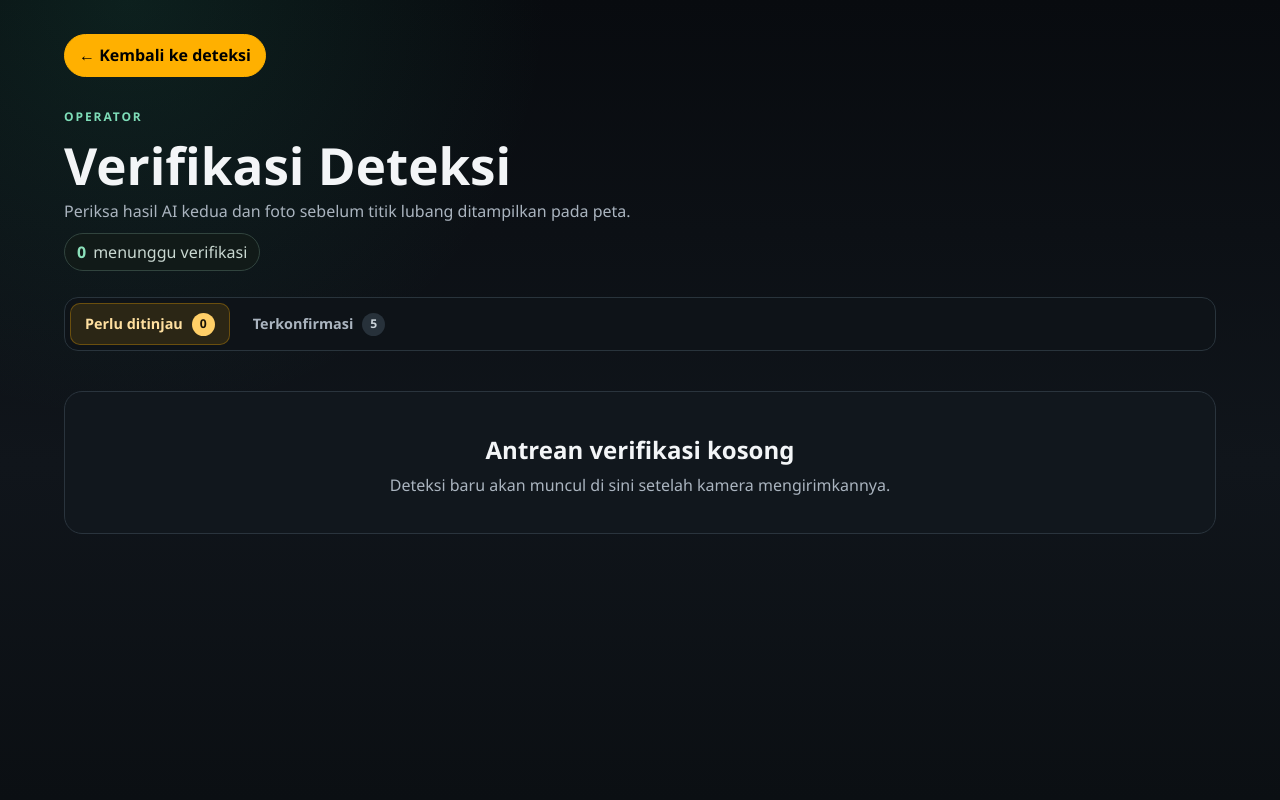
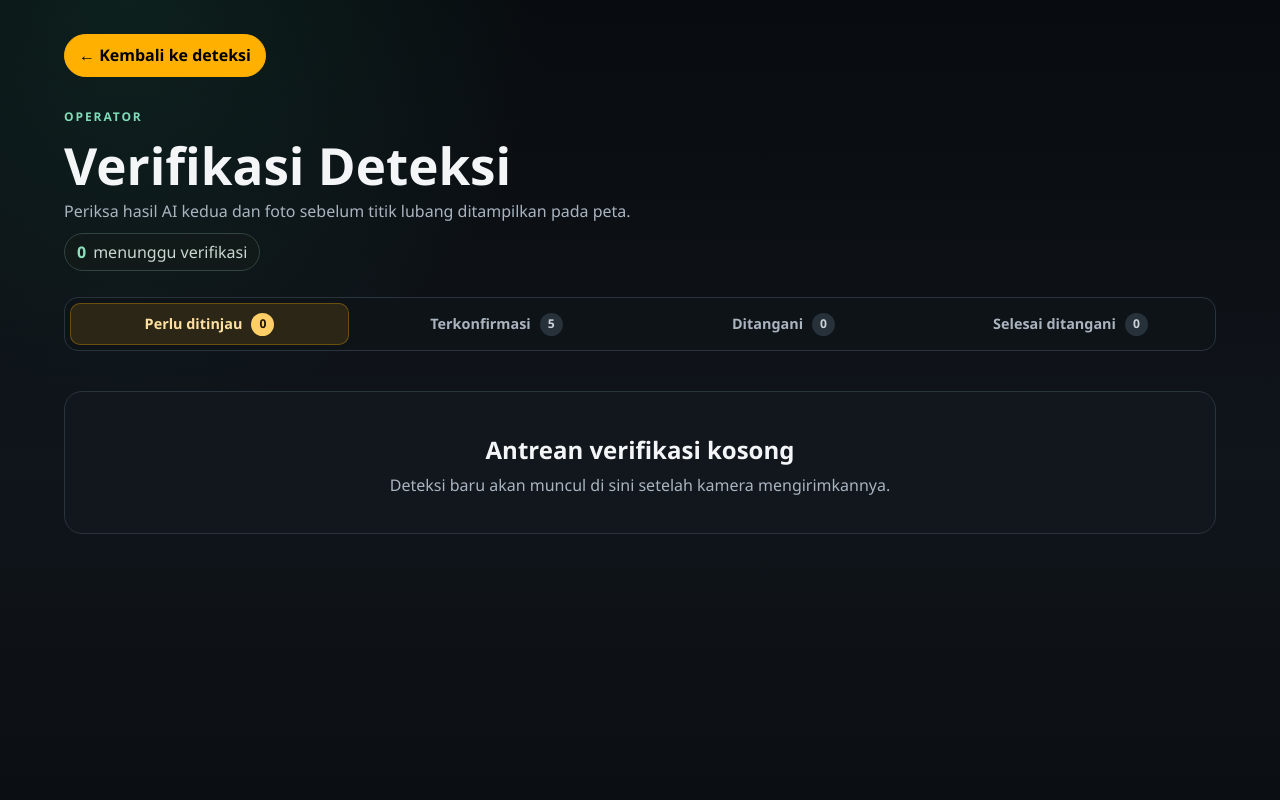
Before and after one commit to Gennesu/Mo-RIS-Mobile-Road-Inspection-System-, a Flask app: page /operator/review in a window 1280 px wide. Run offline with Flask 3, Linux system fonts and the light colour scheme; data comes from the database, SQL or seed files in the repository.

Commit message:
Add pothole handling status tabs

```diff
--- a/static/css/operator/review.css
+++ b/static/css/operator/review.css
@@ -44,6 +44,7 @@
 
 .review-tabs {
     display: flex;
+    flex-wrap: wrap;
     width: min(1180px, 100%);
     gap: 8px;
     margin: 0 auto 20px;
@@ -54,6 +55,7 @@
 }
 .review-tab {
     display: inline-flex;
+    flex: 1 1 155px;
     min-height: 42px;
     justify-content: center;
     align-items: center;
@@ -90,6 +92,7 @@
 .review-tab.is-active span { color: #1a1306; background: #ffcf67; }
 .review-tab:focus-visible { outline: 3px solid #fff; outline-offset: 2px; }
 .review-panel[hidden] { display: none; }
+.review-grid[hidden], .confirmed-card[hidden], .confirmed-empty[hidden] { display: none; }
 .review-delete-notice { width: min(1180px, 100%); min-height: 1.2em; margin: -9px auto 12px; color: #a8f0d4; font-size: .86rem; }
 
 .review-grid { display: grid; grid-template-columns: repeat(auto-fit, minmax(min(100%, 470px), 1fr)); gap: 18px; }
--- a/static/js/operator/review.js
+++ b/static/js/operator/review.js
@@ -1,33 +1,90 @@
 const reviewCards = document.querySelectorAll("[data-review-id]");
 const reviewCount = document.getElementById("review-count");
 const pendingTabCount = document.querySelector('[data-review-tab="pending"] span');
-const confirmedCount = document.getElementById("confirmed-count");
 const deleteNotice = document.getElementById("review-delete-notice");
 const deleteDialog = document.getElementById("delete-confirm-dialog");
 const deleteDialogTitle = document.getElementById("delete-confirm-title");
 const confirmDeleteButton = document.querySelector("[data-confirm-delete]");
+const confirmedStatusByTab = {
+    confirmed: "Menunggu Penanganan",
+    processing: "Sedang Ditangani",
+    completed: "Selesai Ditangani",
+};
+const confirmedEmptyCopy = {
+    confirmed: ["Belum ada lubang terkonfirmasi", "Lubang terkonfirmasi yang menunggu penanganan akan muncul di sini."],
+    processing: ["Belum ada lubang yang ditangani", "Lubang yang sedang ditangani akan muncul di sini."],
+    completed: ["Belum ada lubang yang selesai ditangani", "Lubang yang sudah selesai ditangani akan muncul di sini."],
+};
+const confirmedGrid = document.querySelector('[data-review-panel="confirmed"] .review-grid');
+const confirmedEmpty = document.querySelector("[data-confirmed-empty]");
+const confirmedEmptyTitle = document.querySelector("[data-confirmed-empty-title]");
+const confirmedEmptyMessage = document.querySelector("[data-confirmed-empty-message]");
 let pendingDelete = null;
+let activeReviewTab = "pending";
+
+function refreshConfirmedCounts() {
+    const countIdsByStatus = {
+        "Menunggu Penanganan": "confirmed-count",
+        "Sedang Ditangani": "processing-count",
+        "Selesai Ditangani": "completed-count",
+    };
+
+    Object.entries(countIdsByStatus).forEach(([status, countId]) => {
+        const count = Array.from(document.querySelectorAll("[data-confirmed-id]"))
+            .filter((card) => card.dataset.handlingStatus === status).length;
+        const countElement = document.getElementById(countId);
+        if (countElement) countElement.textContent = String(count);
+    });
+}
+
+function filterConfirmedCards(tabName) {
+    const status = confirmedStatusByTab[tabName];
+    if (!status) return;
+
+    let visibleCount = 0;
+    document.querySelectorAll("[data-confirmed-id]").forEach((card) => {
+        const visible = card.dataset.handlingStatus === status;
+        card.hidden = !visible;
+        if (visible) visibleCount += 1;
+    });
+
+    if (confirmedGrid) confirmedGrid.hidden = visibleCount === 0;
+    if (confirmedEmpty) confirmedEmpty.hidden = visibleCount > 0;
+    if (confirmedEmptyTitle && confirmedEmptyCopy[tabName]) {
+        confirmedEmptyTitle.textContent = confirmedEmptyCopy[tabName][0];
+    }
+    if (confirmedEmptyMessage && confirmedEmptyCopy[tabName]) {
+        confirmedEmptyMessage.textContent = confirmedEmptyCopy[tabName][1];
+    }
+}
 
 function activateReviewTab(name, updateLocation = true) {
+    activeReviewTab = name;
     document.querySelectorAll("[data-review-tab]").forEach((tab) => {
         const active = tab.dataset.reviewTab === name;
         tab.classList.toggle("is-active", active);
         tab.setAttribute("aria-selected", String(active));
     });
+    const activeTab = document.querySelector(`[data-review-tab="${name}"]`);
     document.querySelectorAll("[data-review-panel]").forEach((panel) => {
-        const active = panel.dataset.reviewPanel === name;
+        const active = panel.dataset.reviewPanel === (name === "pending" ? "pending" : "confirmed");
         panel.classList.toggle("is-active", active);
         panel.hidden = !active;
+        if (active && panel.dataset.reviewPanel === "confirmed" && activeTab) {
+            panel.setAttribute("aria-labelledby", activeTab.id);
+        }
     });
+    filterConfirmedCards(name);
     if (updateLocation) {
-        window.history.replaceState(null, "", name === "confirmed" ? "#confirmed" : window.location.pathname);
+        window.history.replaceState(null, "", name === "pending" ? window.location.pathname : `#${name}`);
     }
 }
 
 document.querySelectorAll("[data-review-tab]").forEach((tab) => {
     tab.addEventListener("click", () => activateReviewTab(tab.dataset.reviewTab));
 });
-activateReviewTab(window.location.hash === "#confirmed" ? "confirmed" : "pending", false);
+const requestedTab = window.location.hash.slice(1);
+activateReviewTab(confirmedStatusByTab[requestedTab] ? requestedTab : "pending", false);
 
 reviewCards.forEach((card) => {
     card.querySelectorAll("[data-decision]").forEach((button) => {
@@ -118,21 +175,17 @@ confirmDeleteButton?.addEventListener("click", async () => {
         }
 
         card.remove();
-        const remaining = document.querySelectorAll("[data-confirmed-id]").length;
-        if (confirmedCount) confirmedCount.textContent = String(remaining);
+        refreshConfirmedCounts();
         if (deleteNotice) {
             deleteNotice.textContent = result.image_removed
                 ? `Lubang #${detectionId} dan foto terkait berhasil dihapus.`
                 : `Data lubang #${detectionId} dihapus; foto terkait tidak ditemukan.`;
         }
 
-        if (remaining === 0) {
-            const grid = document.querySelector('[data-review-panel="confirmed"] .review-grid');
-            if (grid) {
-                grid.outerHTML = '<div class="review-empty"><h2>Belum ada lubang terkonfirmasi</h2><p>Lubang yang dikonfirmasi operator akan muncul di sini.</p></div>';
-            }
-        }
-        document.querySelector("[data-delete-confirmed]")?.focus();
+        filterConfirmedCards(activeReviewTab);
+        const nextDeleteButton = Array.from(document.querySelectorAll("[data-confirmed-id]"))
+            .find((item) => !item.hidden)?.querySelector("[data-delete-confirmed]");
+        (nextDeleteButton || document.querySelector(`[data-review-tab="${activeReviewTab}"]`))?.focus();
     } catch (error) {
         if (feedback) feedback.textContent = error.message || "Terjadi kesalahan.";
         button.disabled = false;
--- a/templates/operator/review.html
+++ b/templates/operator/review.html
@@ -19,17 +19,26 @@
     {% if database_error %}
     <div class="review-alert" role="alert">{{ database_error }} Buka <code>migrations/001_add_detection_verification.sql</code> di database MO-RIS, lalu muat ulang halaman.</div>
     {% else %}
+    {% set waiting_count = confirmed_detections|selectattr('status', 'equalto', 'Menunggu Penanganan')|list|length %}
+    {% set processing_count = confirmed_detections|selectattr('status', 'equalto', 'Sedang Ditangani')|list|length %}
+    {% set completed_count = confirmed_detections|selectattr('status', 'equalto', 'Selesai Ditangani')|list|length %}
     <div class="review-tabs" role="tablist" aria-label="Status deteksi">
-        <button class="review-tab is-active" type="button" role="tab" aria-selected="true" data-review-tab="pending">
+        <button class="review-tab is-active" id="review-tab-pending" type="button" role="tab" aria-selected="true" aria-controls="review-panel-pending" data-review-tab="pending">
             Perlu ditinjau <span>{{ detections|length }}</span>
         </button>
-        <button class="review-tab" type="button" role="tab" aria-selected="false" data-review-tab="confirmed">
-            Terkonfirmasi <span id="confirmed-count">{{ confirmed_detections|length }}</span>
+        <button class="review-tab" id="review-tab-confirmed" type="button" role="tab" aria-selected="false" aria-controls="review-panel-confirmed" data-review-tab="confirmed">
+            Terkonfirmasi <span id="confirmed-count">{{ waiting_count }}</span>
+        </button>
+        <button class="review-tab" id="review-tab-processing" type="button" role="tab" aria-selected="false" aria-controls="review-panel-confirmed" data-review-tab="processing">
+            Ditangani <span id="processing-count">{{ processing_count }}</span>
+        </button>
+        <button class="review-tab" id="review-tab-completed" type="button" role="tab" aria-selected="false" aria-controls="review-panel-confirmed" data-review-tab="completed">
+            Selesai ditangani <span id="completed-count">{{ completed_count }}</span>
         </button>
     </div>
     <p id="review-delete-notice" class="review-delete-notice" role="status" aria-live="polite"></p>
 
-    <section class="review-panel is-active" role="tabpanel" data-review-panel="pending">
+    <section class="review-panel is-active" id="review-panel-pending" role="tabpanel" aria-labelledby="review-tab-pending" data-review-panel="pending">
         {% if detections %}
         <div class="review-grid" aria-label="Deteksi yang menunggu verifikasi">
             {% for detection in detections %}
@@ -98,11 +107,10 @@
         {% endif %}
     </section>
 
-    <section class="review-panel" role="tabpanel" data-review-panel="confirmed" hidden>
-        {% if confirmed_detections %}
+    <section class="review-panel" id="review-panel-confirmed" role="tabpanel" aria-labelledby="review-tab-confirmed" data-review-panel="confirmed" hidden>
         <div class="review-grid" aria-label="Lubang yang sudah dikonfirmasi">
             {% for detection in confirmed_detections %}
-            <article class="review-card confirmed-card" data-confirmed-id="{{ detection.id }}">
+            <article class="review-card confirmed-card" data-confirmed-id="{{ detection.id }}" data-handling-status="{{ detection.status or 'Menunggu Penanganan' }}">
                 <div class="review-photo">
                     {% if detection.image_path %}
                     <img src="{{ url_for('static', filename=detection.image_path) }}" alt="Foto lubang terkonfirmasi #{{ detection.id }}" loading="lazy">
@@ -136,12 +144,10 @@
             </article>
             {% endfor %}
         </div>
-        {% else %}
-        <div class="review-empty">
-            <h2>Belum ada lubang terkonfirmasi</h2>
-            <p>Lubang yang dikonfirmasi operator akan muncul di sini.</p>
+        <div class="review-empty confirmed-empty" data-confirmed-empty hidden>
+            <h2 data-confirmed-empty-title></h2>
+            <p data-confirmed-empty-message></p>
         </div>
-        {% endif %}
     </section>
     {% endif %}
 </div>
```
